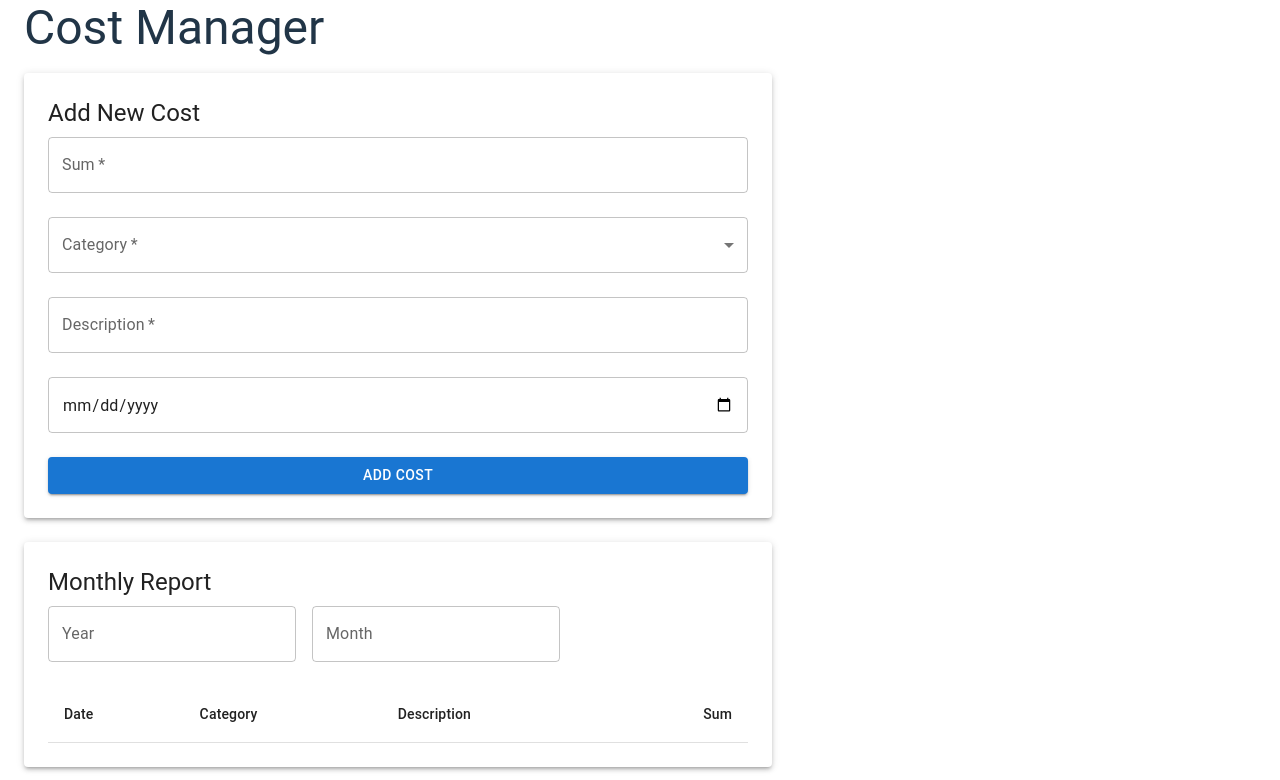
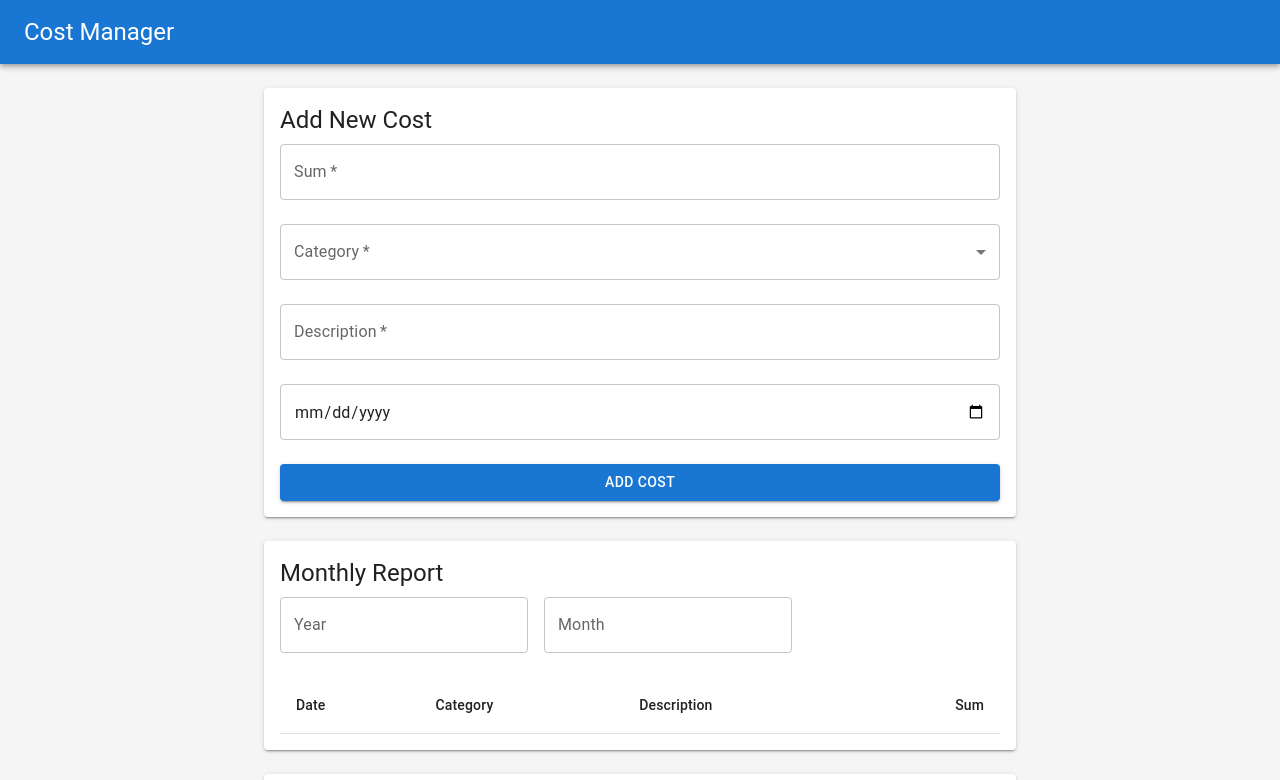
Before and after one commit to davidran1/FrontendCourseProject, a React (Vite) app in the folder client/: page / in a window 1280 px wide. Shown: the top 780 px of the page. Built offline with nearby package versions, Linux system fonts and the light colour scheme.

Commit message:
style changes

```diff
--- a/client/components/AddCostForm.jsx
+++ b/client/components/AddCostForm.jsx
@@ -28,7 +28,7 @@ const AddCostForm = ({ db }) => {
           sum: '',
           category: '',
           description: '',
-          date: null
+          date: ''
         });
       } catch (error) {
         console.error('Error adding cost:', error);
--- a/client/eslint.config.js
+++ b/client/eslint.config.js
@@ -33,6 +33,9 @@ export default [
         'warn',
         { allowConstantExport: true },
       ],
+      "no-unused-vars": "off",
+      "react/prop-types": "off",
+
     },
   },
 ]
--- a/client/src/App.jsx
+++ b/client/src/App.jsx
@@ -1,38 +1,46 @@
-import React, { useState, useEffect } from 'react';
-import { Container, Paper, Typography } from '@mui/material';
+import React, { useEffect } from 'react';
+import { Box, AppBar, Toolbar, Typography, Container, Paper } from '@mui/material';
 import idb from '../idb';
 import AddCostForm from '../components/AddCostForm';
 import CostReport from '../components/CostReport';
 import CostChart from '../components/CostChart';
 
 const App = () => {
+  // Init the IndexedDB when the component render
   useEffect(() => {
-    const initDb = async () => {
-      try {
-        await idb.init();
-      } catch (error) {
-        console.error('Failed to initialize database:', error);
-      }
-    };
-    initDb();
+    idb.init().catch(console.error);
   }, []);
 
+  return (
+    <Box sx={{ width: '100vw', bgcolor: '#f5f5f5' }}>
+      <AppBar position="static">
+        <Toolbar>
+          <Typography variant="h5">Cost Manager</Typography>
+        </Toolbar>
+      </AppBar>
 
-  return (
-    <Container maxWidth="lg">
-      <Typography variant="h3" component="h1" gutterBottom>
-        Cost Manager
-      </Typography>
-      <Paper elevation={3} sx={{ p: 3, mb: 3 }}>
+      <Container
+        sx={{
+          py: 3,
+          display: 'flex',
+          flexDirection: 'column',
+          gap: 3,
+          maxWidth: '800px !important',
+        }}
+      >
+        <Paper elevation={2} sx={{ p: 2 }}>
           <AddCostForm db={idb} />
         </Paper>
-      <Paper elevation={3} sx={{ p: 3, mb: 3 }}>
+
+        <Paper elevation={2} sx={{ p: 2 }}>
           <CostReport db={idb} />
         </Paper>
-      <Paper elevation={3} sx={{ p: 3 }}>
+
+        <Paper elevation={2} sx={{ p: 2 }}>
           <CostChart db={idb} />
         </Paper>
       </Container>
+    </Box>
   );
 };
 
```
Lines whose indentation alone changed are shown as unchanged.
